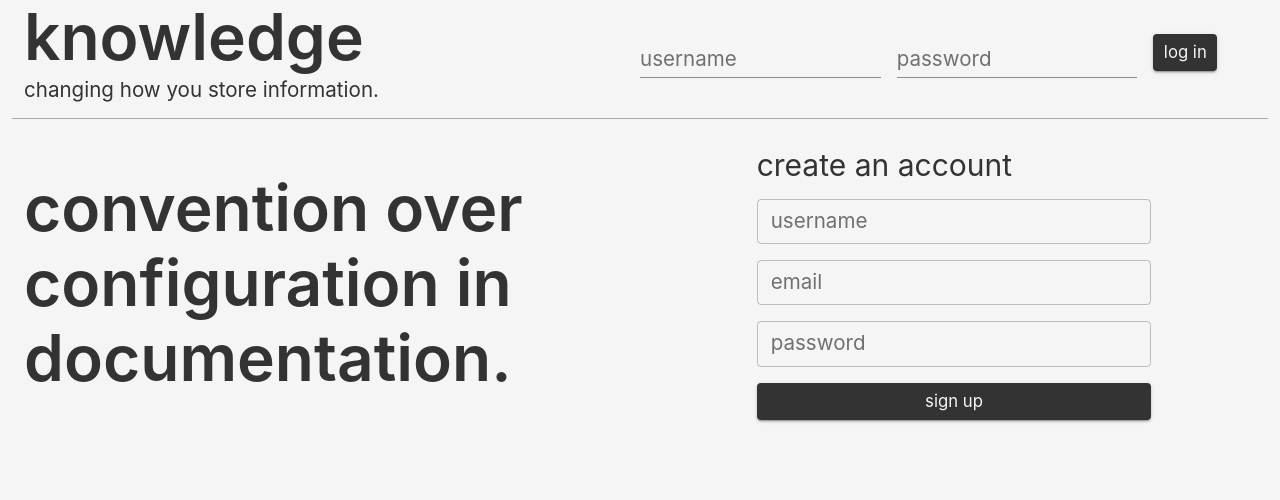
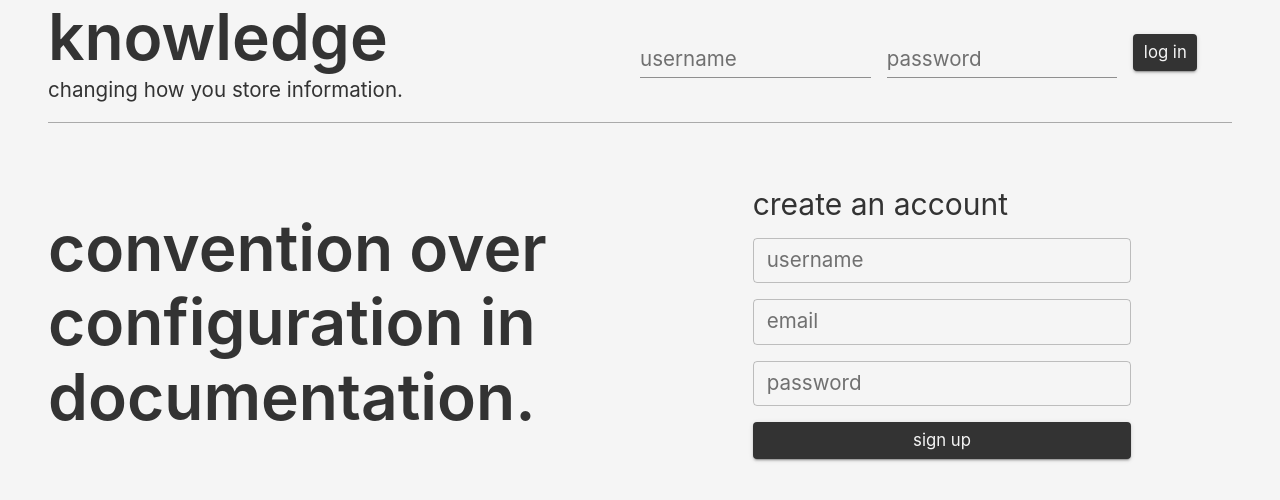
Before and after one commit to sbsto/knowledge, a React (Create React App) app in the folder client/: page / in a window 1280 px wide. Shown: the top 500 px of the page. Built offline with nearby package versions, Linux system fonts and the light colour scheme.

Commit message:
change position of content on home page

```diff
--- a/client/src/components/Home.tsx
+++ b/client/src/components/Home.tsx
@@ -1,5 +1,5 @@
 import React, { useState } from 'react'
-import { Typography, Grid, TextField, Button } from '@material-ui/core'
+import { Typography, Grid, TextField, Button, Container } from '@material-ui/core'
 import { makeStyles, createStyles, Theme } from '@material-ui/core/styles'
 import { CreateAccount } from '.'
 
@@ -9,6 +9,9 @@ const useStyles = makeStyles((theme: Theme) =>
             paddingBottom: theme.spacing(2),
             marginBottom: theme.spacing(2),
             borderBottom: '0.5px #aaaaaa solid'
+        },
+        container: {
+            height: '70%'
         }
     })
 )
@@ -22,11 +25,7 @@ function Home() {
     })
 
     return (
-        <Grid
-            container
-            spacing={3}
-            alignItems="center"
-        >
+        <Container className={styles.container}>
             <Grid item container className={styles.headerContainer}>
                 <Grid item container md={6}>
                     <Grid item>
@@ -80,6 +79,12 @@ function Home() {
                     </Grid>
                 </Grid>
             </Grid>
+            <Grid
+                container
+                spacing={3}
+                alignItems="center"
+                className={styles.container}
+            >
                 <Grid item md={6}>
                     <Typography variant="h1">
                         convention over configuration in documentation.
@@ -91,6 +96,7 @@ function Home() {
                 </Grid>
                 <Grid item md={1}></Grid>
             </Grid>
+        </Container>
     )
 }
 
```
Lines whose indentation alone changed are shown as unchanged.
